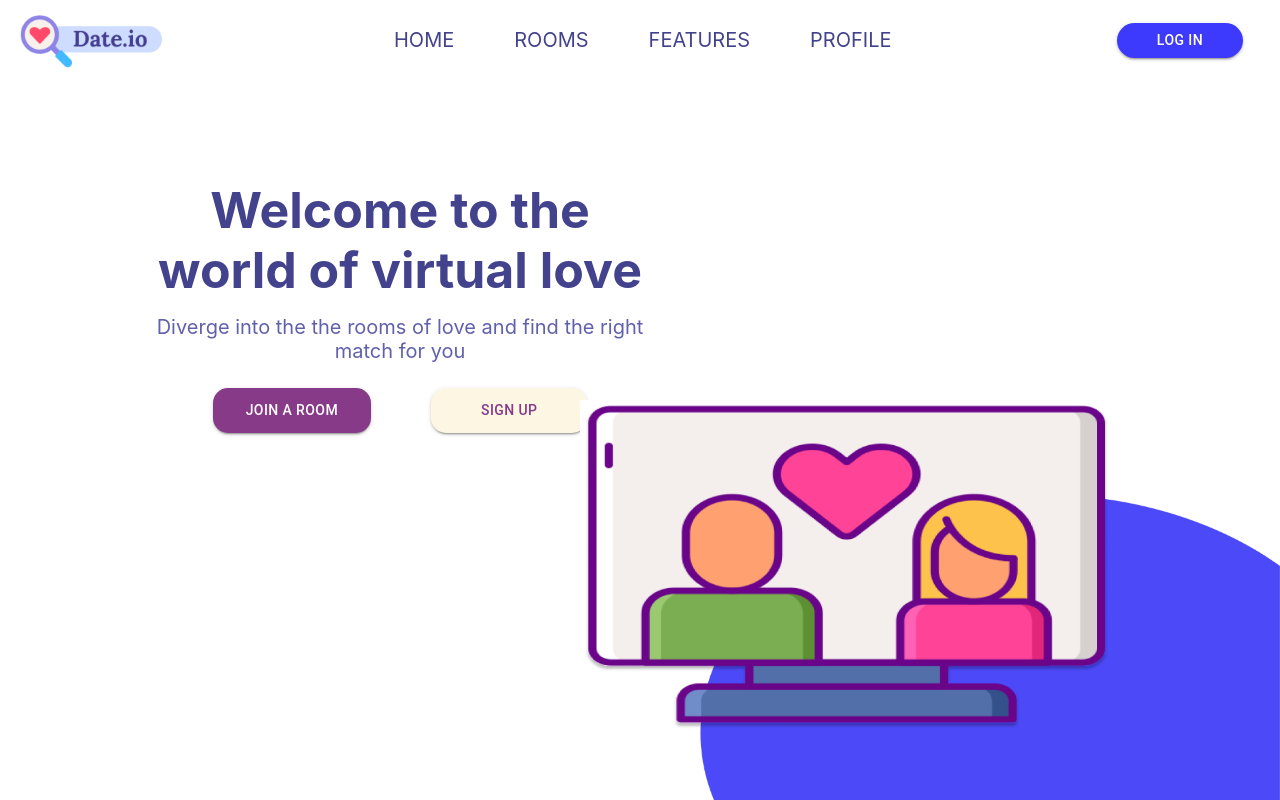
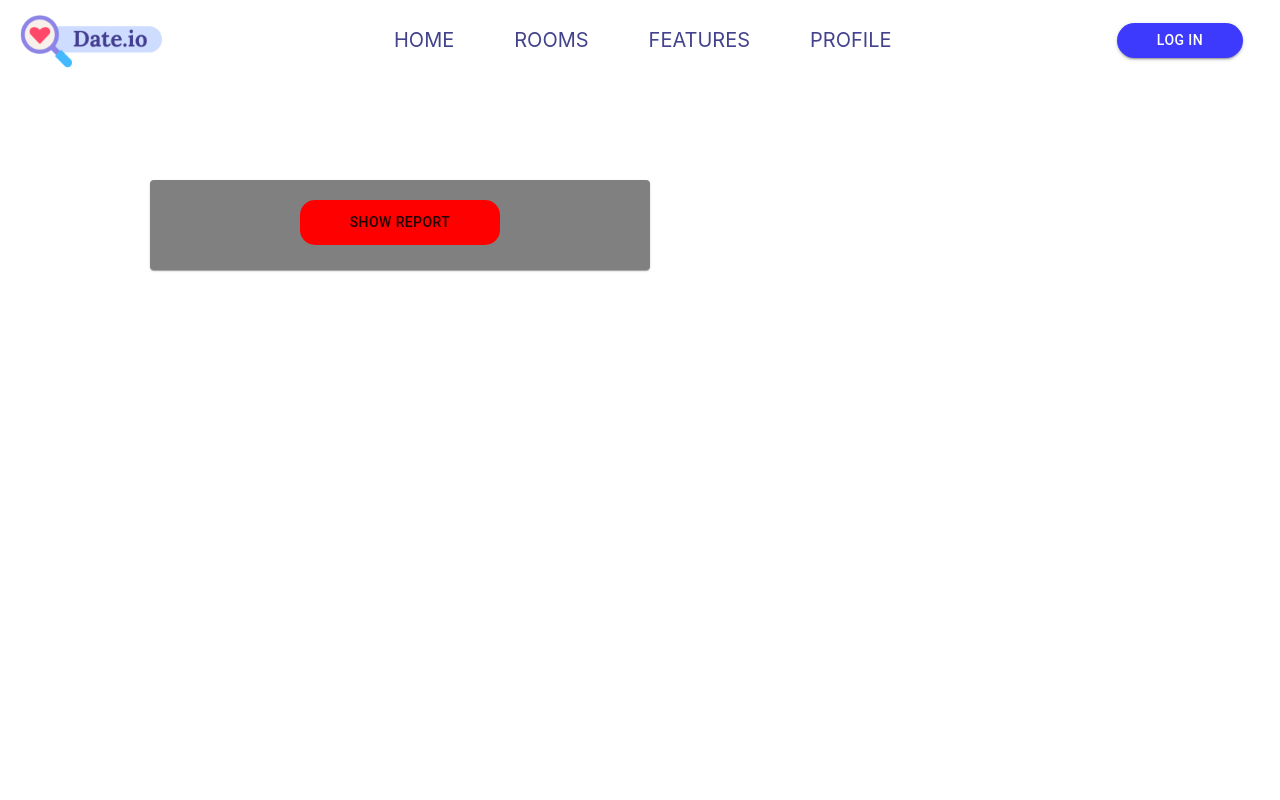
Before and after one commit to anjalikalambe/SES-3A, a React (Create React App) app in the folder client/: page /features in a window 1280 px wide. Built offline with nearby package versions, Linux system fonts and the light colour scheme; no server answers.

Commit message:
Can click to features page

```diff
--- a/client/src/App.js
+++ b/client/src/App.js
@@ -4,6 +4,7 @@ import Header from "./components/Header";
 import {BrowserRouter as Router, Route, Switch} from "react-router-dom";
 import Welcome from "./pages/Welcome";
 import Profile from "./pages/Profile";
+import Features from "./pages/Features";
 
 class App extends Component {
 	state = {users: []};
@@ -23,6 +24,9 @@ class App extends Component {
 						<Route path="/profile">
 							<Profile/>
 						</Route>
+						<Route path="/features">
+							<Features/>
+						</Route>
 						<Route path="/">
 							<Welcome/>
 						</Route>
--- a/client/src/components/Buttons/index.js
+++ b/client/src/components/Buttons/index.js
@@ -1,7 +1,7 @@
 import React from 'react';
 import { createTheme, withStyles, makeStyles, ThemeProvider } from '@material-ui/core/styles';
 import Button from '@material-ui/core/Button';
-import { pink, purple, blue } from '@material-ui/core/colors';
+import { pink, purple, blue, red } from '@material-ui/core/colors';
 
 export const DarkButton = withStyles((theme) => ({
 	root: {
@@ -52,3 +52,14 @@ export const DarkPurpleButton = withStyles((theme) => ({
 		padding: '5px 40px'
 	},
 }))(Button);
+
+export const RedButton = withStyles((theme) => ({
+	root: {
+		backgroundColor: '#FF0000',
+		'&:hover': {
+			backgroundColor: red[500],
+		},
+		borderRadius: '15px',
+		padding: '10px 50px',
+	},
+}))(Button);
--- /dev/null
+++ b/client/src/components/GrayContainer/index.js
@@ -0,0 +1,23 @@
+import { FormHelperText } from '@material-ui/core';
+import Card from '@material-ui/core/Card';
+import { makeStyles } from '@material-ui/core/styles';
+
+
+
+function GrayContainer(props){
+	const classes = makeStyles({
+		root: {
+			width: props.width,
+			backgroundColor: '#808080',
+			minHeight: 50,
+			padding: 20,
+		},
+	})();
+	return(
+		<Card className={classes.root}>
+			{props.children}
+		</Card>
+	)
+}
+
+export default GrayContainer;
--- a/client/src/components/Header/index.js
+++ b/client/src/components/Header/index.js
@@ -17,7 +17,7 @@ function Header(props) {
 				<Link href="#" className="navigation">
 					ROOMS
 				</Link>
-				<Link href="#" className="navigation">
+				<Link className="navigation" component={RouterLink} to="/features">
 					FEATURES
 				</Link>
 				<Link className="navigation" component={RouterLink} to="/profile">
--- /dev/null
+++ b/client/src/pages/Features/index.js
@@ -0,0 +1,21 @@
+import "./style.css"
+import React from "react";
+import {RedButton} from "../../components/Buttons";
+import GrayContainer from "../../components/GrayContainer";
+
+
+function Features() {
+	return (
+		<div className="box">
+            <GrayContainer>
+                <RedButton>
+                    Show Report
+                </RedButton>
+            </GrayContainer>
+        </div>
+
+	)
+}
+
+export default Features
+;
```
Also changed, not shown: client/src/pages/Features/style.css (added).
